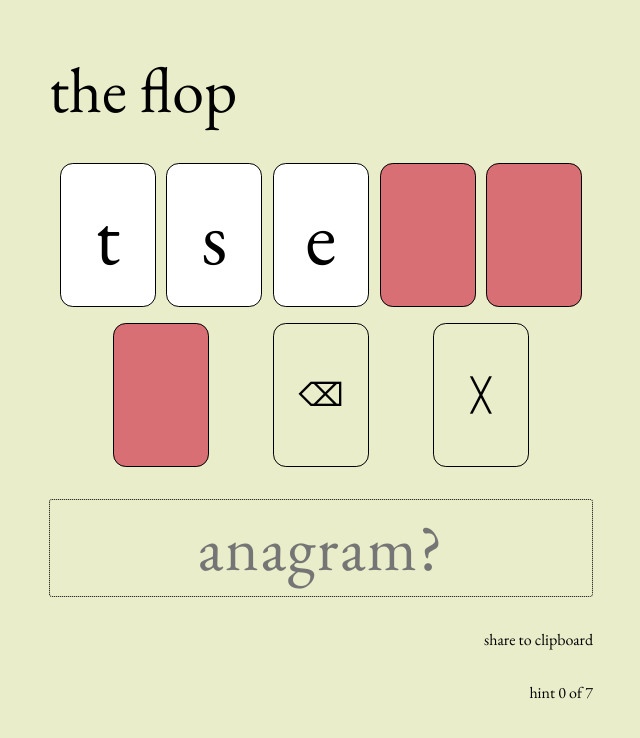
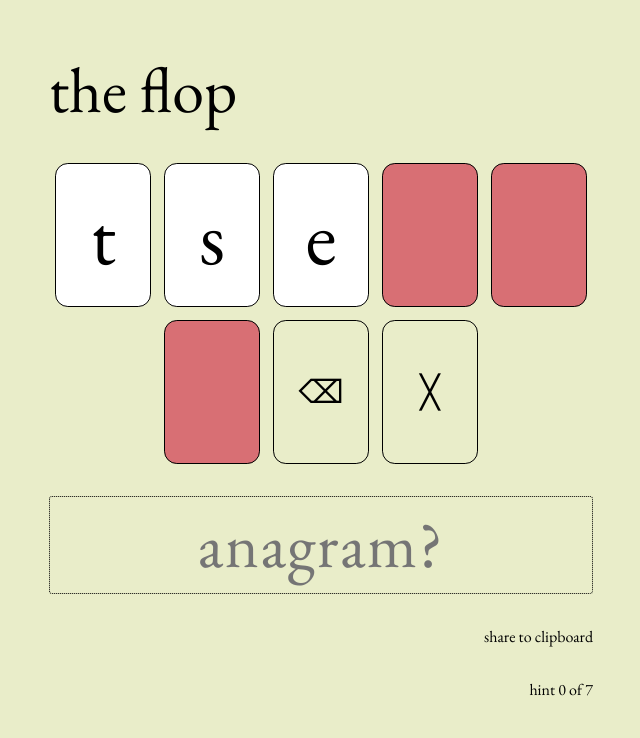
Before and after one commit to jacksoncooper/texasholdgram, a React (Create React App) app in the folder holdgram/: page / in a window 1280 px wide. Shown: the top 738 px of the page, without its empty margins (319-959 px from the left). Built offline with nearby package versions, Linux system fonts and the light colour scheme.

Commit message:
Center cards horizontally and use `gap`

```diff
--- a/holdgram/src/components/Button.css
+++ b/holdgram/src/components/Button.css
@@ -1,7 +1,5 @@
 .button {
     display: inline-flex;
-
-    margin-bottom: 1rem;
 
     justify-content: center;
     align-items: center;
--- a/holdgram/src/components/Card.css
+++ b/holdgram/src/components/Card.css
@@ -1,7 +1,5 @@
 .card {
     display: inline-flex;
-
-    margin-bottom: 1rem;
 
     justify-content: center;
     align-items: center;
--- a/holdgram/src/components/Display.css
+++ b/holdgram/src/components/Display.css
@@ -1,5 +1,7 @@
 .display {
     display: flex;
     flex-flow: row wrap;
-    justify-content: space-evenly;
+    justify-content: center;
+    row-gap: 0.8rem;
+    column-gap: 0.8rem;
 }
--- a/holdgram/src/components/Guess.css
+++ b/holdgram/src/components/Guess.css
@@ -1,7 +1,7 @@
 .guess {
     width: 100%;
 
-    margin-top: 1rem;
+    margin-top: 2rem;
     margin-bottom: 2rem;
 
     font-family: 'EB Garamond';
```
